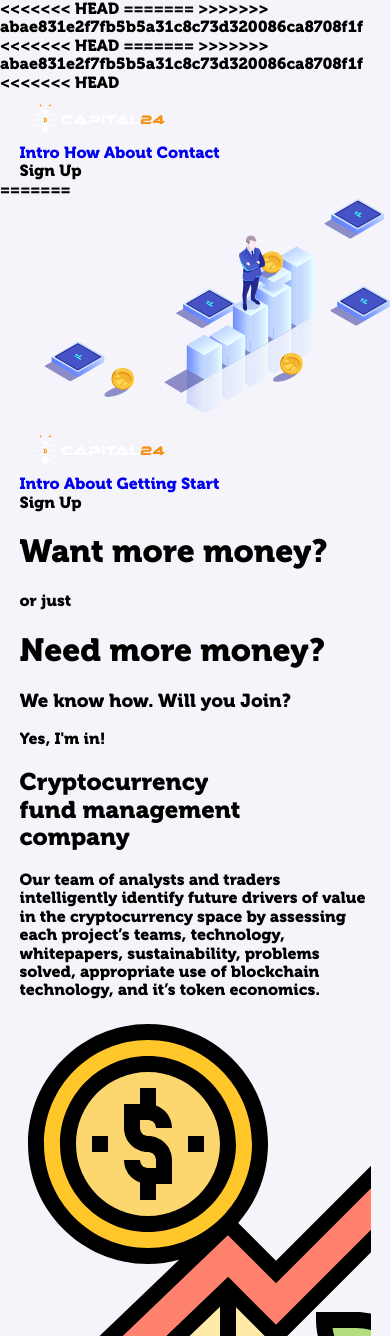
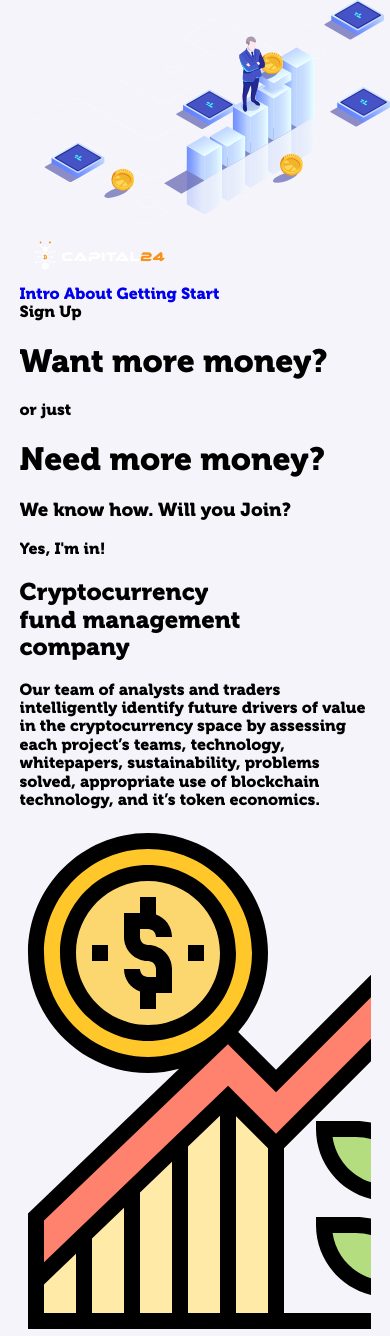
Before and after one commit to sharia-design/Capital24, a PHP site: page / in a window 390 px wide. Shown: the top 1336 px of the page. Run offline with PHP 8.4, Linux system fonts and the light colour scheme.

Commit message:
Upload all NO-RESPONSIVE Site

```diff
--- a/index.php
+++ b/index.php
@@ -1,48 +1,25 @@
-<<<<<<< HEAD
-=======
 <?php
 include 'php/func.php';
 ?>
->>>>>>> abae831e2f7fb5b5a31c8c73d320086ca8708f1f
 <!doctype html>
 <html class="no-js" lang="en">
     <head>
         <meta charset="utf-8">
         <meta http-equiv="x-ua-compatible" content="ie=edge">
-        <title>[DEV] Capital 24 | Make Money</title>
+        <title>Capital 24 | Make Money</title>
         <meta name="description" content="">
         <meta name="viewport" content="width=device-width, initial-scale=1">
 
         <link rel="manifest" href="site.webmanifest">
         <link rel="apple-touch-icon" href="favicon.ico">
         <link rel="icon" href="favicon.ico">
-
-<<<<<<< HEAD
-=======
-
         <link rel="stylesheet" href="https://stackpath.bootstrapcdn.com/font-awesome/4.7.0/css/font-awesome.min.css">
->>>>>>> abae831e2f7fb5b5a31c8c73d320086ca8708f1f
         <link rel="stylesheet" href="css/normalize.css">
         <link rel="stylesheet" href="css/app.css">
     </head>
     <body>
-<<<<<<< HEAD
     	<div class="fx-blue"></div>
     	<div class="fx-yellow"></div>
-
-    	<div class="wrap">
-	    	<header class="header">
-		    	<img class="logo" src="img/logo-white.png" alt="Logo" height="52">
-		    	<nav class="nav">
-		    		<a href="#Intro">Intro</a>
-		    		<a href="#">How</a>
-		    		<a href="#" class="active">About</a>
-		    		<a href="#">Contact</a>
-		    	</nav>
-		    	<div class="header-btn">Sign Up</div>
-	    	</header><!-- /header -->
-    	</div>
-=======
         <section id="intro" class="intro">
 
             <div class="fx-blue"></div>
```
